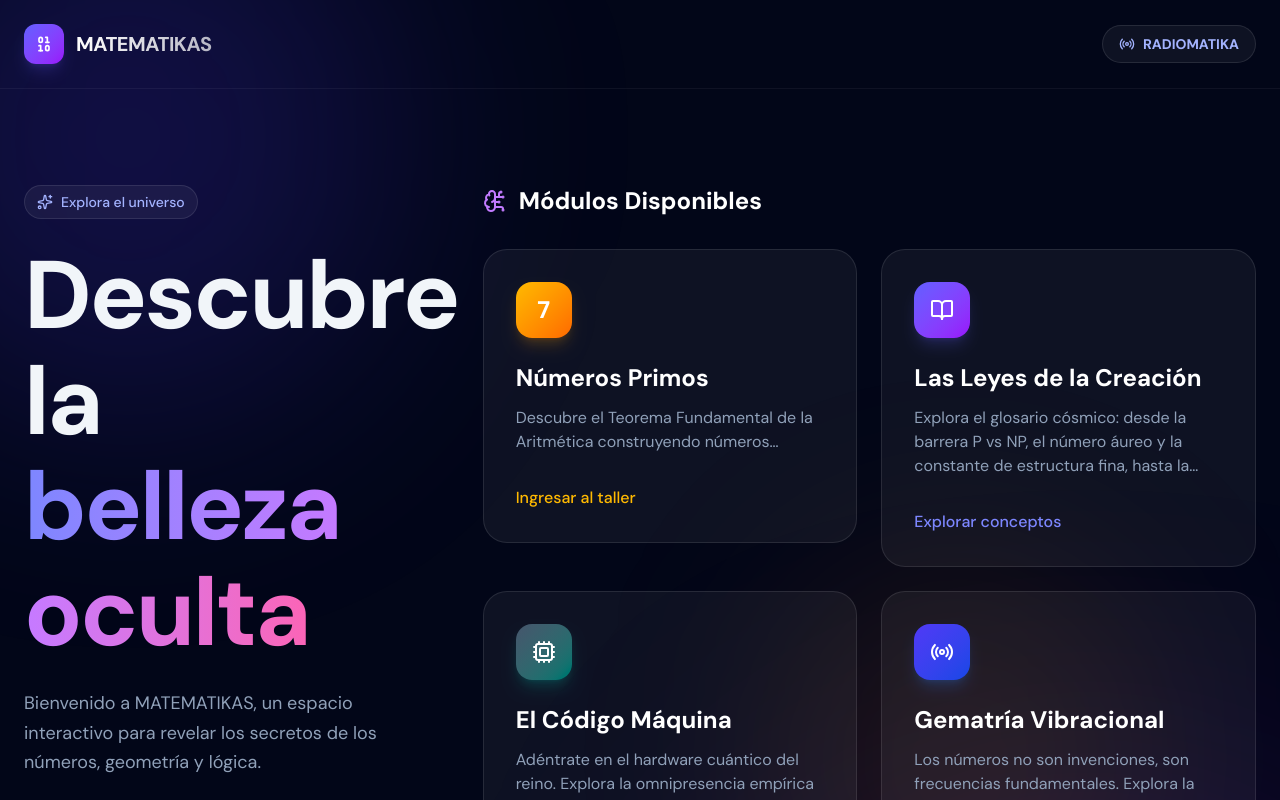
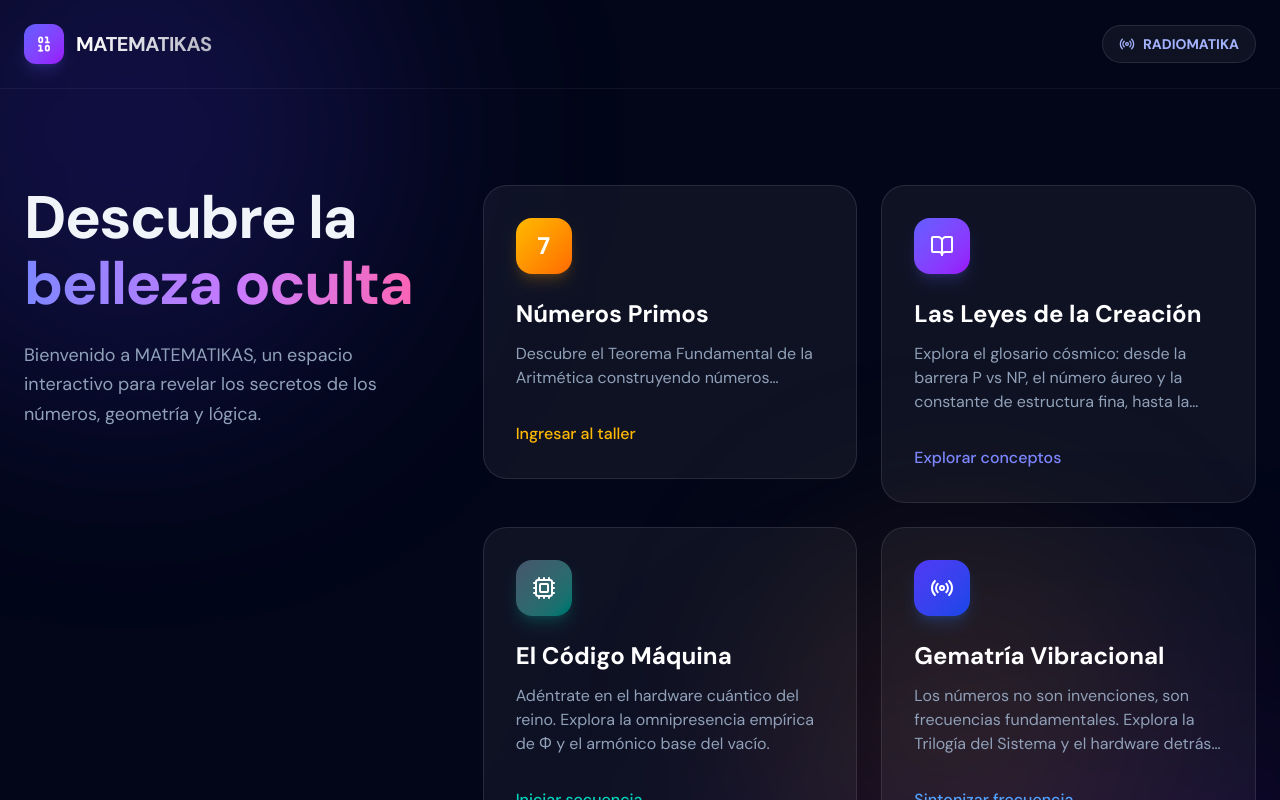
Before and after one commit to juanmiguel-dev/matematicas, a React (Vite) app: page / in a window 1280 px wide. Shown: the top 800 px of the page. Built offline with nearby package versions, Linux system fonts and the light colour scheme.

Commit message:
style: remove badges and titles from home, shrink main title

```diff
--- a/src/pages/Matematikas.tsx
+++ b/src/pages/Matematikas.tsx
@@ -36,11 +36,7 @@ export default function Matematikas() {
             animate={{ opacity: 1, y: 0 }}
             transition={{ duration: 0.7, ease: "easeOut" }}
           >
-            <div className="inline-flex items-center gap-2 px-3 py-1.5 rounded-full bg-white/5 border border-white/10 text-sm font-medium text-indigo-300 mb-6 mx-auto lg:mx-0">
-              <Sparkles className="w-4 h-4" />
-              <span>Explora el universo</span>
-            </div>
-            <h1 className="text-6xl lg:text-7xl xl:text-8xl font-black tracking-tight leading-[1.1] mb-6">
+            <h1 className="text-4xl lg:text-5xl xl:text-6xl font-black tracking-tight leading-[1.1] mb-6">
               Descubre la <br/>
               <span className="bg-clip-text text-transparent bg-gradient-to-r from-indigo-400 via-purple-400 to-pink-400">
                 belleza oculta
@@ -54,12 +50,7 @@ export default function Matematikas() {
 
         {/* Modules Grid */}
         <div className="w-full lg:w-2/3">
-          <div className="flex items-center justify-between mb-8">
-            <h2 className="text-2xl font-bold text-white flex items-center gap-3">
-              <BrainCircuit className="w-6 h-6 text-purple-400" />
-              Módulos Disponibles
-            </h2>
-          </div>
+
 
           <div className="grid grid-cols-1 sm:grid-cols-2 gap-6">
             {/* Taller Card */}
```
